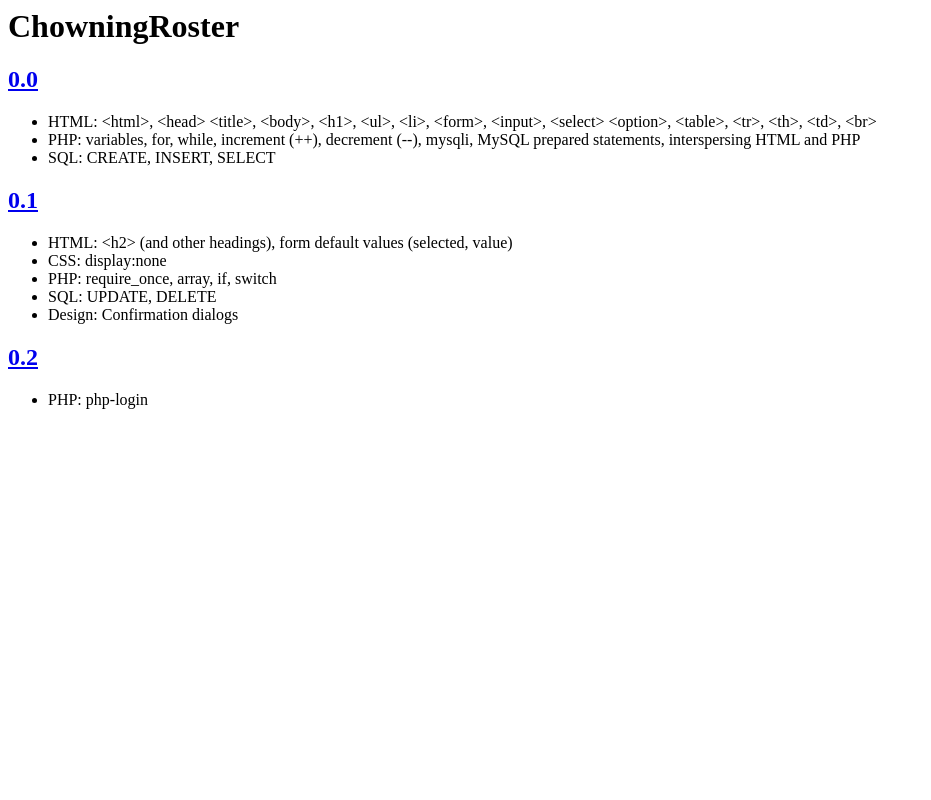
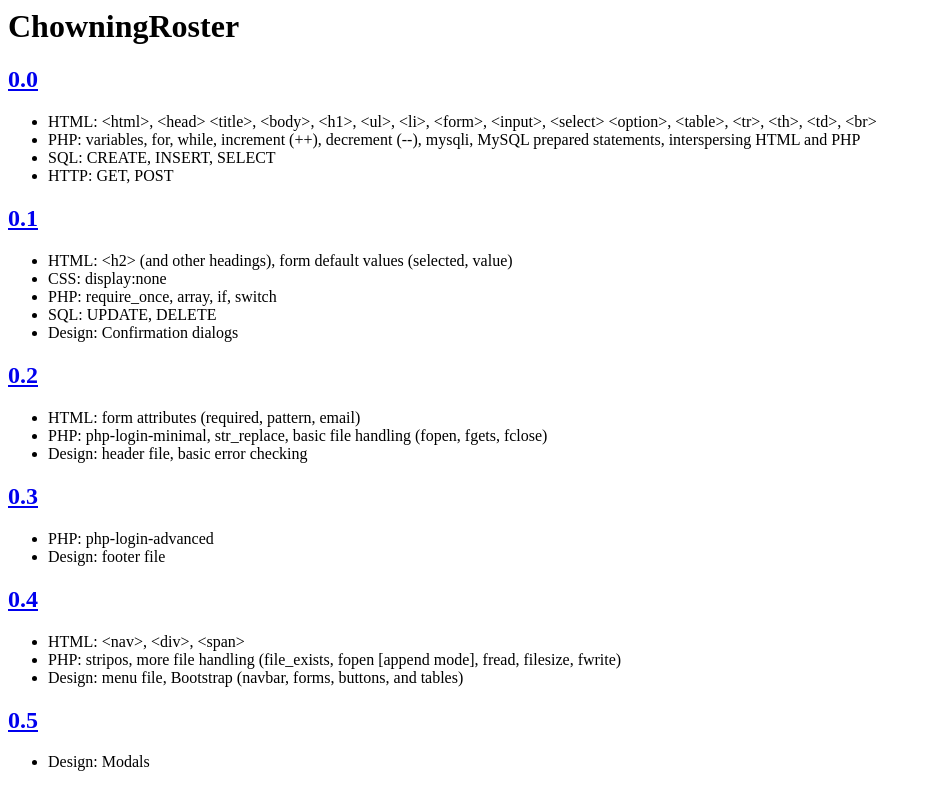
Before and after one commit to lightbinder/ChowningRoster, a PHP site: page / in a window 1280 px wide. Shown: the whole page, without its empty margins (0-931 px from the left). Run offline with PHP 8.4, Linux system fonts and the light colour scheme.

Commit message:
Updated index.php for new versions

```diff
--- a/index.php
+++ b/index.php
@@ -9,6 +9,7 @@
       <li>HTML: &lt;html&gt;, &lt;head&gt; &lt;title&gt;, &lt;body&gt;, &lt;h1&gt;, &lt;ul&gt;, &lt;li&gt;, &lt;form&gt;, &lt;input&gt;, &lt;select&gt; &lt;option&gt;, &lt;table&gt;, &lt;tr&gt;, &lt;th&gt;, &lt;td&gt;, &lt;br&gt;</li>
       <li>PHP: variables, for, while, increment (++), decrement (--), mysqli, MySQL prepared statements, interspersing HTML and PHP</li>
       <li>SQL: CREATE, INSERT, SELECT</li>
+      <li>HTTP: GET, POST</li>
     </ul>
     <h2><a href="0.1/">0.1</a></h2>
     <ul>
@@ -20,7 +21,24 @@
     </ul>
     <h2><a href="0.2/">0.2</a></h2>
     <ul>
-      <li>PHP: php-login</li>
+      <li>HTML: form attributes (required, pattern, email)</li>
+      <li>PHP: php-login-minimal, str_replace, basic file handling (fopen, fgets, fclose)</li>
+      <li>Design: header file, basic error checking</li>
+    </ul>
+    <h2><a href="0.3/">0.3</a></h2>
+    <ul>
+      <li>PHP: php-login-advanced</li>
+      <li>Design: footer file</li>
+    </ul>
+    <h2><a href="0.4/">0.4</a></h2>
+    <ul>
+      <li>HTML: &lt;nav&gt;, &lt;div&gt;, &lt;span&gt;</li>
+      <li>PHP: stripos, more file handling (file_exists, fopen [append mode], fread, filesize, fwrite)</li>
+      <li>Design: menu file, Bootstrap (navbar, forms, buttons, and tables)</li>
+    </ul>
+    <h2><a href="0.5/">0.5</a></h2>
+    <ul>
+      <li>Design: Modals</li>
     </ul>
   </body>
 </html>
```
